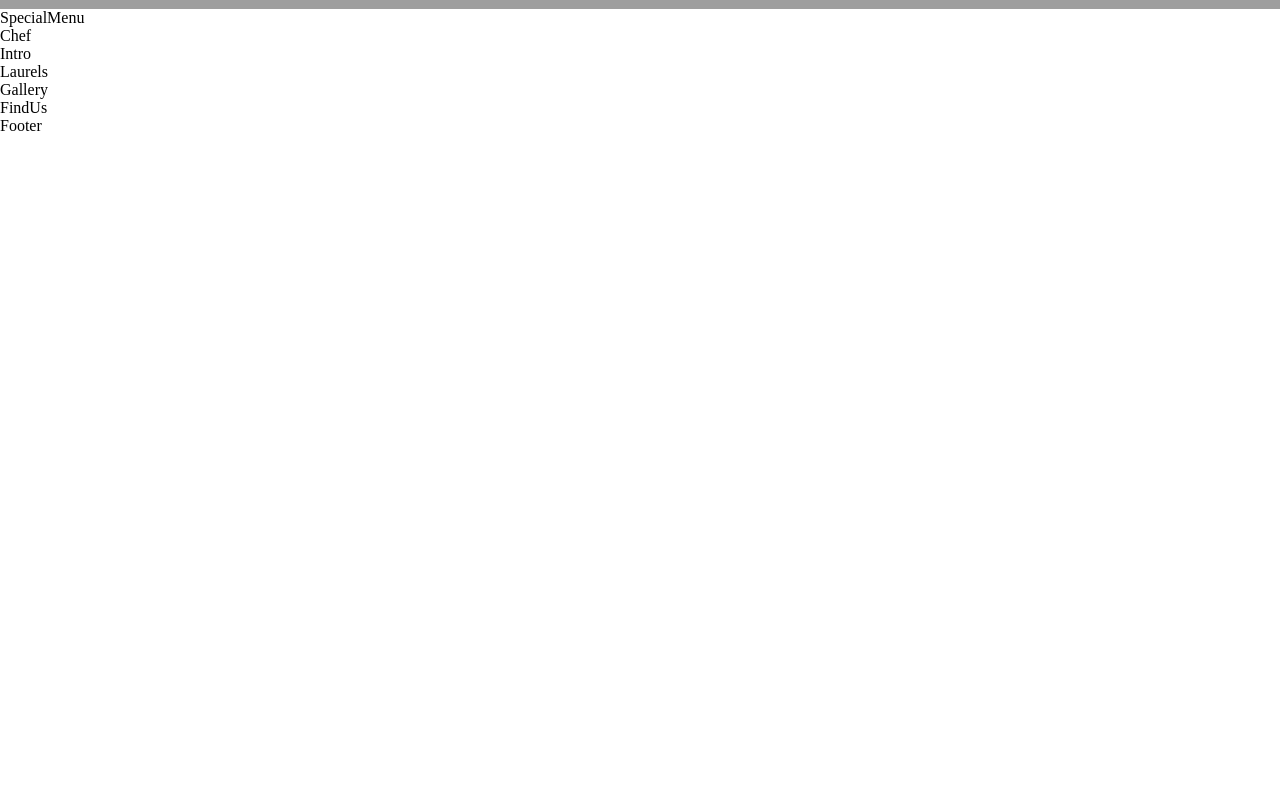
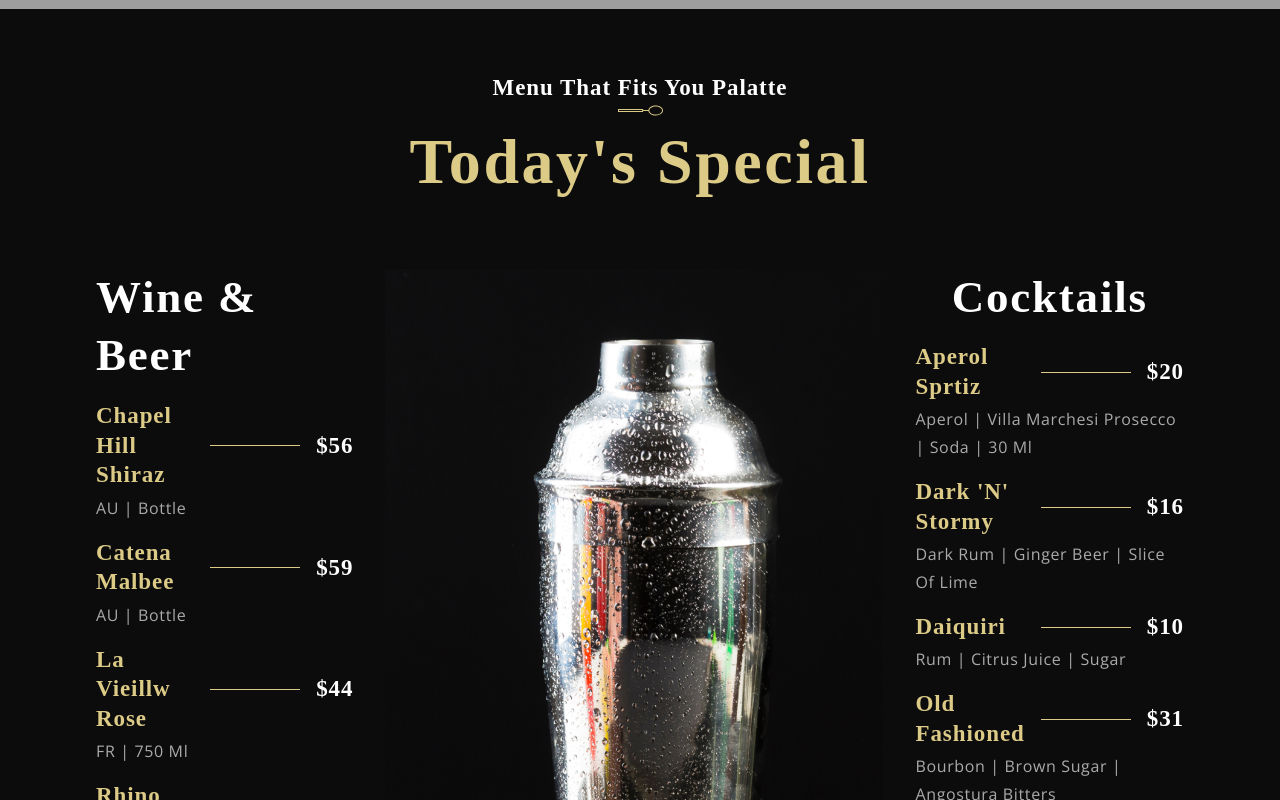
Before and after one commit to malobr/Gerich-Restaurant, a React (Create React App) app in the folder Gerich-Restaurant/my-app/: page / in a window 1280 px wide. Shown: the part 1980-2780 px from the top of the page. Before the commit the page ends 2115 px from the top, so only its background shows below. Built offline with nearby package versions, Linux system fonts and the light colour scheme; grey boxes are pictures that could not be loaded; a web font is replaced by a local one.

Commit message:
Menu finalizado

```diff
--- a/Gerich-Restaurant/my-app/src/components/Menuitem/MenuItem.css
+++ b/Gerich-Restaurant/my-app/src/components/Menuitem/MenuItem.css
@@ -0,0 +1,34 @@
+.app__menuitem{
+    width: 100%;
+    margin: 1rem 0;
+    display: flex;
+    flex-direction: column;
+}
+
+.app__menuitem-head{
+    display: flex;
+    justify-content: space-between;
+    align-items: center;
+}
+
+.app__menuitem-sub{
+    width: 100%;
+    margin-top: 0.2rem;
+}
+
+.app__menuitem-name{
+    flex: 1;
+}
+
+.app__menuitem-dash{
+    width: 90px;
+    height: 1px;
+    background: var(--color-golden);
+    margin: 0 1rem;
+}
+
+.app__menuitem-price{
+    display: flex;
+    justify-content: flex-end;
+    align-items: flex-end;
+}
--- a/Gerich-Restaurant/my-app/src/components/Menuitem/MenuItem.jsx
+++ b/Gerich-Restaurant/my-app/src/components/Menuitem/MenuItem.jsx
@@ -2,9 +2,22 @@
 
 import './MenuItem.css';
 
-const MenuItem = () => (
-  <div>
-    MenuItem
+const MenuItem = ({title, price, tags}) => (
+  <div className='app__menuitem'>
+    <div className='app__menuitem-head'>
+      <div className='app__menuitem-name'>
+        <p className='p__cormorant' style={{color: '#dcca87'}}>{title}</p>
+      </div>
+
+        <div className='app__menuitem-dash'/>
+
+      <div className='app__menuitem-price'>
+        <p className='p__cormorant'>{price}</p>
+      </div>
+    </div>
+    <div className='app__menuitem-sub'>
+      <p className='p__opensans' style={{color: '#AAA'}}>{tags}</p>
+    </div>
   </div>
 );
 
--- a/Gerich-Restaurant/my-app/src/container/Menu/SpecialMenu.css
+++ b/Gerich-Restaurant/my-app/src/container/Menu/SpecialMenu.css
@@ -0,0 +1,79 @@
+.app__specialMenu{
+    flex-direction: column;
+    background: var(--color-black);
+}
+
+.app__specialMenu-title{
+    margin-bottom: 2rem;
+    text-align: center;
+}
+
+.app__specialMenu-menu{
+    width: 100%;
+    margin: 2rem 0;
+    display: flex;
+    justify-content: center;
+    align-items: flex-start;
+    flex-direction: row;
+}
+
+.app__specialMenu-menu_heading{
+    font-family: var(--font-base);
+    font-weight: 600;
+    font-size: 45px;
+    line-height: 58.5px;
+    letter-spacing: 0.04em;
+    color: var(--color-white);
+}
+
+.app__specialMenu-menu_wine,
+.app__specialMenu-menu_cocktails{
+    flex: 1;
+    width: 100%;
+    flex-direction: column;
+}
+
+.app__specialMenu-menu_img{
+    width: 410px;
+    margin: 0 2rem;
+}
+.app__specialMenu-menu_img img{
+    width: 100%;
+    height: auto;
+}
+
+.app__specialMenu_menu_itens{
+    display: flex;
+    flex-direction: column;
+    margin: 2rem 0;
+    width: 100%;
+}
+
+@media screen and (max-width: 2000px){
+    .app__specialMenu-menu_img{
+        width: 650px;
+    }
+    .app__specialMenu-menu_img img{
+        height: 920px;
+    }
+}
+@media screen and (max-width: 1150px){
+    .app__specialMenu-menu{
+        flex-direction: column;
+        align-items: center;
+        width: 100%;
+    }
+
+    .app__specialMenu-menu_img{
+        margin: 3rem 0;
+    }
+}
+@media screen and (max-width: 650px){
+    .app__specialMenu-menu_img{
+        width: 100%;
+    }
+    .app__specialMenu-menu_heading{
+        font-size: 35px;
+        line-height: 48.5px;
+    }
+}
--- a/Gerich-Restaurant/my-app/src/container/Menu/SpecialMenu.jsx
+++ b/Gerich-Restaurant/my-app/src/container/Menu/SpecialMenu.jsx
@@ -1,10 +1,41 @@
 import React from 'react';
 
+import { SubHeading, MenuItem } from '../../components';
+import {images, data} from '../../constants';
 import './SpecialMenu.css';
 
 const SpecialMenu = () => (
-  <div>
-    SpecialMenu
+  <div className="app__specialMenu flex__center section__padding" id='menu'>
+    <div className='app__specialMenu-title'>
+      <SubHeading title="Menu that fits you palatte"/>
+      <h1 className='headtext__cormorant'>Today's Special</h1>
+    </div>
+    <div className='app__specialMenu-menu'>
+      <div className='app__specialMenu-menu_wine flex__center'>
+        <p className='app__specialMenu-menu_heading'>Wine & Beer</p>
+        <div className='app__specialMenu-menu_items'>
+          {data.wines.map((wine, index) => (
+            <MenuItem key={wine.title + index} title={wine.title} price={wine.price}tags={wine.tags}/>
+
+          ))};
+        </div>
+      </div>
+      <div className='app__specialMenu-menu_img'>
+          <img src={images.menu} alt="menu img" srcset="" />
+      </div>
+      <div className='app__specialMenu-menu_cocktails flex__center'>
+        <p className='app__specialMenu-menu_heading'>Cocktails</p>
+        <div className='app__specialMenu-menu_items'>
+          {data.cocktails.map((cocktail, index) => (
+            <MenuItem key={cocktail.title + index} title={cocktail.title} price={cocktail.price} tags={cocktail.tags}/>
+
+          ))};
+        </div>
+      </div>
+    </div>
+      <div style={{marginTop: '15px'}}>
+        <button type="button" className='custom__button'>View More</button>
+      </div>
   </div>
 );
 
```
